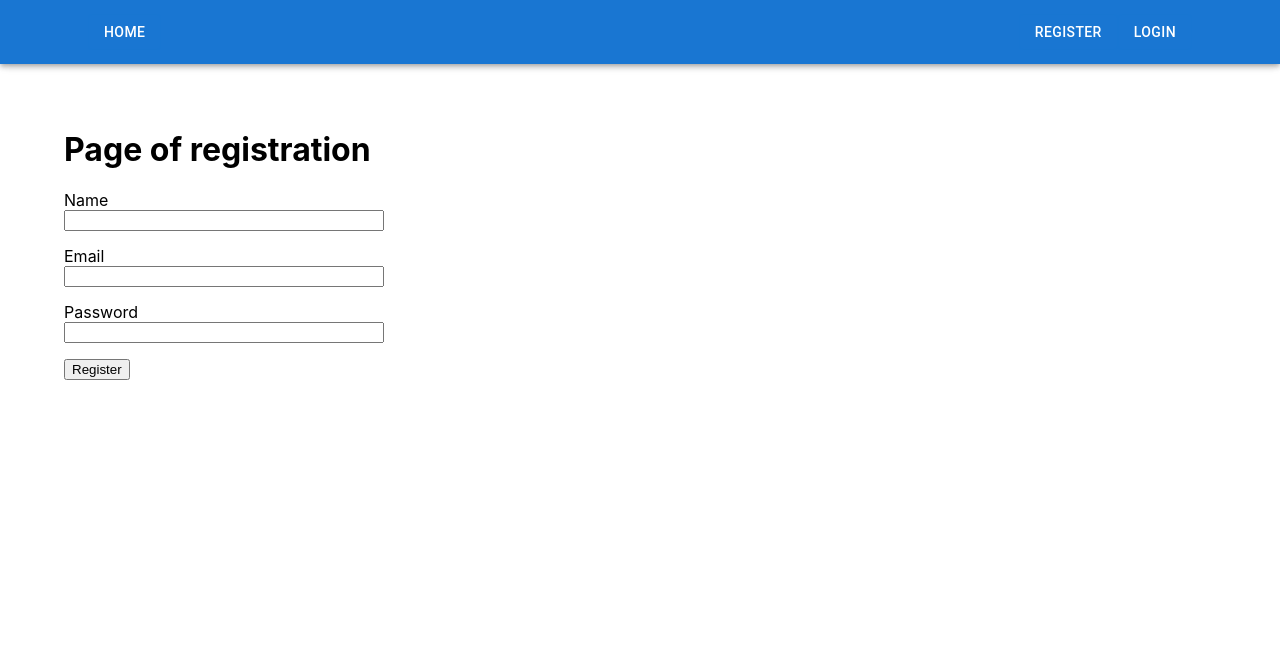
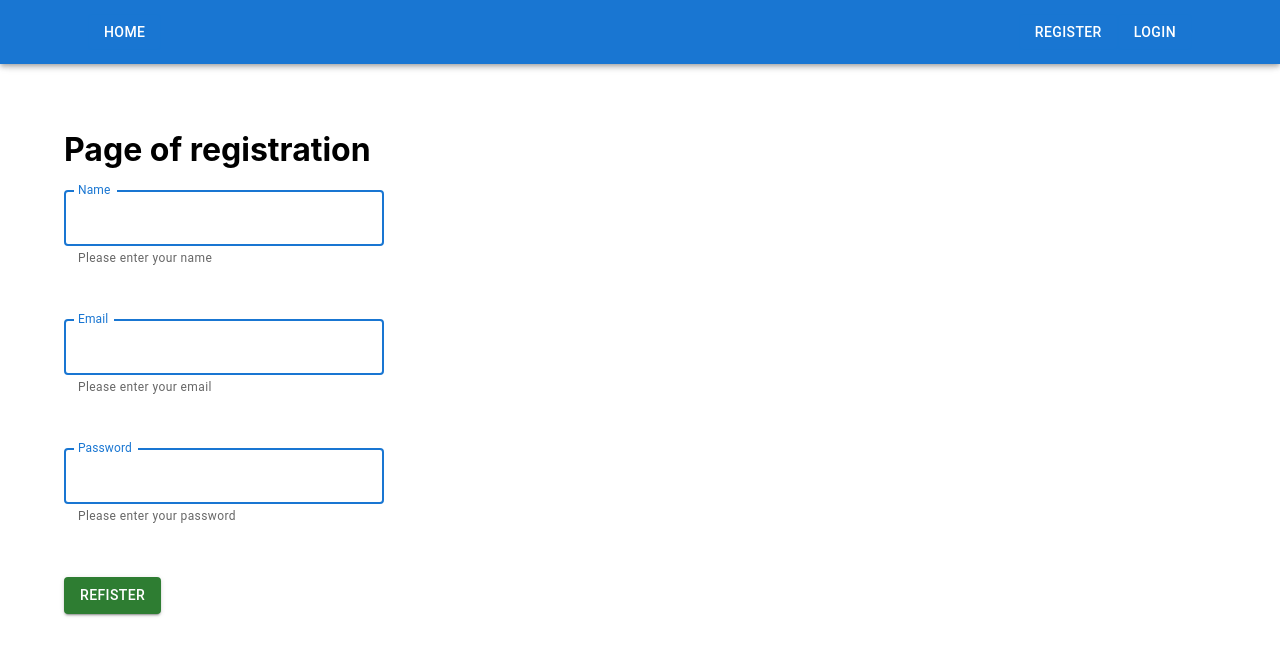
Before and after one commit to BolotinAlexey/goit-react-hw-08-phonebook, a React (Create React App) app: page /goit-react-hw-08-phonebook/register in a window 1280 px wide. Shown: the top 656 px of the page. Built offline with nearby package versions, Linux system fonts and the light colour scheme.

Commit message:
styled forms

```diff
--- a/src/components/MUI.js
+++ b/src/components/MUI.js
@@ -8,6 +8,7 @@ import {
   Toolbar,
   Chip,
   Button,
+  TextField,
 } from '@mui/material';
 
 const MUI = {
@@ -20,5 +21,6 @@ const MUI = {
   Toolbar,
   Chip,
   Button,
+  TextField,
 };
 export default MUI;
--- a/src/pages/Home.jsx
+++ b/src/pages/Home.jsx
@@ -1,3 +1,3 @@
 export default function Home() {
-  return <h1>Home</h1>;
+  return <h1>Phonebook</h1>;
 }
--- a/src/pages/Login.jsx
+++ b/src/pages/Login.jsx
@@ -1,3 +1,4 @@
+import MUI from 'components/MUI';
 import { useState } from 'react';
 import { useDispatch } from 'react-redux';
 import { logIn } from 'redux/auth/authOperations';
@@ -9,7 +10,7 @@ const styles = {
   label: {
     display: 'flex',
     flexDirection: 'column',
-    marginBottom: 15,
+    marginBottom: 50,
   },
 };
 
@@ -42,8 +43,10 @@ export default function Login() {
 
       <form onSubmit={handleSubmit} style={styles.form} autoComplete="off">
         <label style={styles.label}>
-          mail
-          <input
+          <MUI.TextField
+            label="Email"
+            helperText="Please enter your email"
+            focused
             type="email"
             name="email"
             value={email}
@@ -52,8 +55,10 @@ export default function Login() {
         </label>
 
         <label style={styles.label}>
-          password
-          <input
+          <MUI.TextField
+            label="Password"
+            focused
+            helperText="Please enter your password"
             type="password"
             name="password"
             value={password}
@@ -61,7 +66,9 @@ export default function Login() {
           />
         </label>
 
-        <button type="submit">LogIn</button>
+        <MUI.Button variant="contained" type="submit" color="success">
+          LogIn
+        </MUI.Button>
       </form>
     </div>
   );
--- a/src/pages/RegisterForm.jsx
+++ b/src/pages/RegisterForm.jsx
@@ -1,6 +1,7 @@
 import { useState } from 'react';
 import { useDispatch } from 'react-redux';
 import { register } from 'redux/auth/authOperations';
+import MUI from 'components/MUI';
 
 const styles = {
   form: {
@@ -9,7 +10,7 @@ const styles = {
   label: {
     display: 'flex',
     flexDirection: 'column',
-    marginBottom: 15,
+    marginBottom: 50,
   },
 };
 
@@ -46,13 +47,21 @@ export default function RegisterForm() {
 
       <form onSubmit={handleSubmit} style={styles.form} autoComplete="off">
         <label style={styles.label}>
-          Name
-          <input type="text" name="name" value={name} onChange={handleChange} />
+          <MUI.TextField
+            label="Name"
+            helperText="Please enter your name"
+            focused
+            name="email"
+            value={email}
+            onChange={handleChange}
+          />
         </label>
 
         <label style={styles.label}>
-          Email
-          <input
+          <MUI.TextField
+            label="Email"
+            helperText="Please enter your email"
+            focused
             type="email"
             name="email"
             value={email}
@@ -61,8 +70,10 @@ export default function RegisterForm() {
         </label>
 
         <label style={styles.label}>
-          Password
-          <input
+          <MUI.TextField
+            label="Password"
+            focused
+            helperText="Please enter your password"
             type="password"
             name="password"
             value={password}
@@ -70,7 +81,9 @@ export default function RegisterForm() {
           />
         </label>
 
-        <button type="submit">Register</button>
+        <MUI.Button variant="contained" type="submit" color="success">
+          Refister
+        </MUI.Button>
       </form>
     </div>
   );
```
